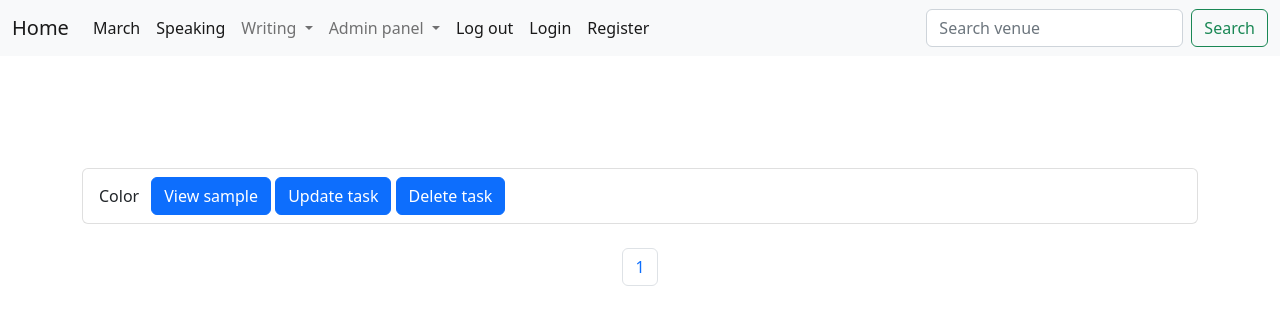
After one commit to islomjon17/Brooklyn-page, a Django app: page /speakingpart1/ in a window 1280 px wide. The commit adds this page. Shown: the top 325 px of the page. Run offline with Django 4.2, Linux system fonts and the light colour scheme; data comes from the database, SQL or seed files in the repository; some libraries are stand-ins or nearby versions.

Commit message:
speaking part 1 topic list page

```diff
--- /dev/null
+++ b/ielts/templates/speaking/part1/part1topiclist.html
@@ -0,0 +1,50 @@
+{% extends "base.html" %}
+
+{% block content %}
+
+<br/>
+<br/>
+<br/>
+
+{% for i in tasks %}
+<table class="table table-striped table-hover table-bordered"></table>
+<ul class="list-group">
+    <li class="list-group-item d-flex justify-content-between align-items-center">
+        {{i.topic.title}}
+       <div class="container"> <button type="button" class="btn btn-primary"><a class="dropdown-item" aria-current="page" href="#">View sample</a></button>
+        <button type="button" class="btn btn-primary"><a class="dropdown-item" aria-current="page" href="#">Update task</a></button>
+        <button type="button" class="btn btn-primary"><a class="dropdown-item" aria-current="page" href="#">Delete task</a></button>
+    </div>
+        {% comment %} <span class="badge badge-primary badge-pill">Band score{{i.score}}</span> {% endcomment %}
+    </li>
+</ul><br/>
+
+
+{% endfor %}
+</table>
+<nav aria-label="Page navigation example">
+    <ul class="pagination  justify-content-center">
+
+{% if tasks.has_previous %}
+<li class="page-item"><a class="page-link"  href="?page=1">&laquo; First</a></li>
+<li class="page-item"><a class="page-link"  href="?page={{tasks.previous_page_number}}">Previous</a></li>
+{% endif %}
+<!--
+<li class="page-item disabled" ><a class="page-link" href="#">Page {{venues.number}} of  {{venues.paginator.num_pages}}</a> </li>
+ -->
+{% for i in nums %}
+
+    <li class="page-item"><a class="page-link"  href="?page={{forloop.counter}}">{{forloop.counter}}</a></li>
+
+{% endfor %}
+
+
+{% if  tasks.has_next %}
+<li class="page-item"><a class="page-link"  href="?page={{tasks.next_page_number}}">Next</a></li>
+
+<li class="page-item"><a class="page-link"  href="?page={{tasks.paginator.num_pages}}">Last &raquo</a></li>
+
+{% endif %}
+</ul>
+</nav>
+{% endblock %}
--- a/ielts/urls.py
+++ b/ielts/urls.py
@@ -27,6 +27,9 @@ urlpatterns = [
 
 ##############speaking urls
 
-     path('speaking/', Speaking, name='speaking' )
+     path('speaking/', Speaking, name='speaking' ),
+     path('speakingpart1/', SpeakingPart1Topic, name='speakingpart1'),
+
+
 
 ] + static(settings.MEDIA_URL, document_root=settings.MEDIA_ROOT)
--- a/ielts/views.py
+++ b/ielts/views.py
@@ -1,6 +1,6 @@
 from re import L
 from django.shortcuts import render, redirect
-from .models import writingtask1, writingtask2, CategoryTask1
+from .models import writingtask1, writingtask2, CategoryTask1, speakingpart1
 from django.views.generic import ListView
 from .forms import writingtask1Form, writingtask2Form
 from django.views.generic import UpdateView, DeleteView, CreateView
@@ -112,3 +112,20 @@ Speaking section
 def Speaking(request):
     return render(request, 'speaking/speaking.html',
                   )
+
+
+def SpeakingPart1Topic(request):
+    listtask = speakingpart1.objects.all
+
+    # Set up pagination
+    p = Paginator(speakingpart1.objects.all(), 2)
+    page = request.GET.get('page')
+    tasks = p.get_page(page)
+    nums = "a" * tasks.paginator.num_pages
+
+    return render(request, 'speaking/part1/part1topiclist.html',
+                  {"listtask": listtask,
+                   "tasks": tasks,
+                   "nums": nums,
+                   }
+                  )
```
Also changed, not shown: ielts/templates/speaking/speaking.html (+7 -0 lines).
